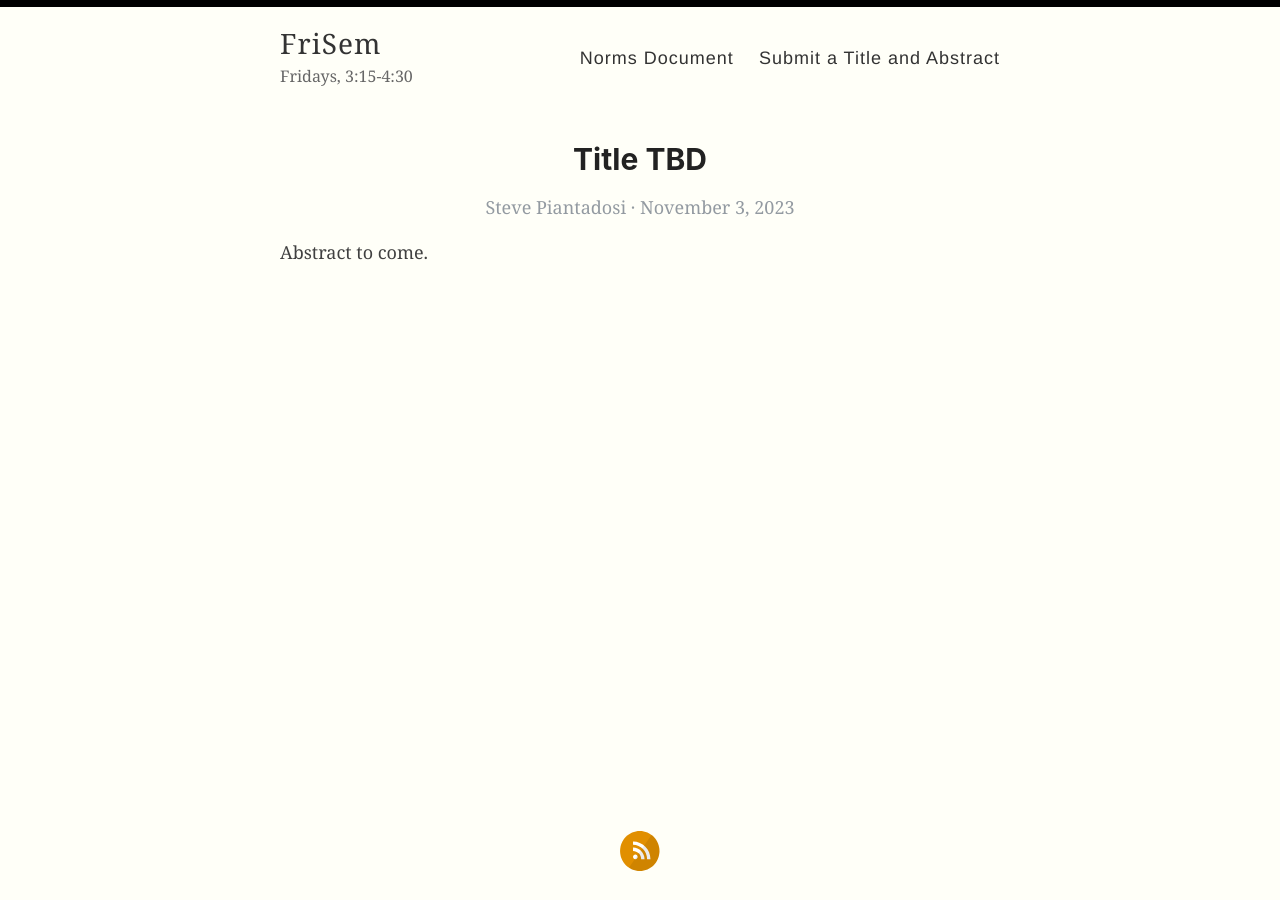
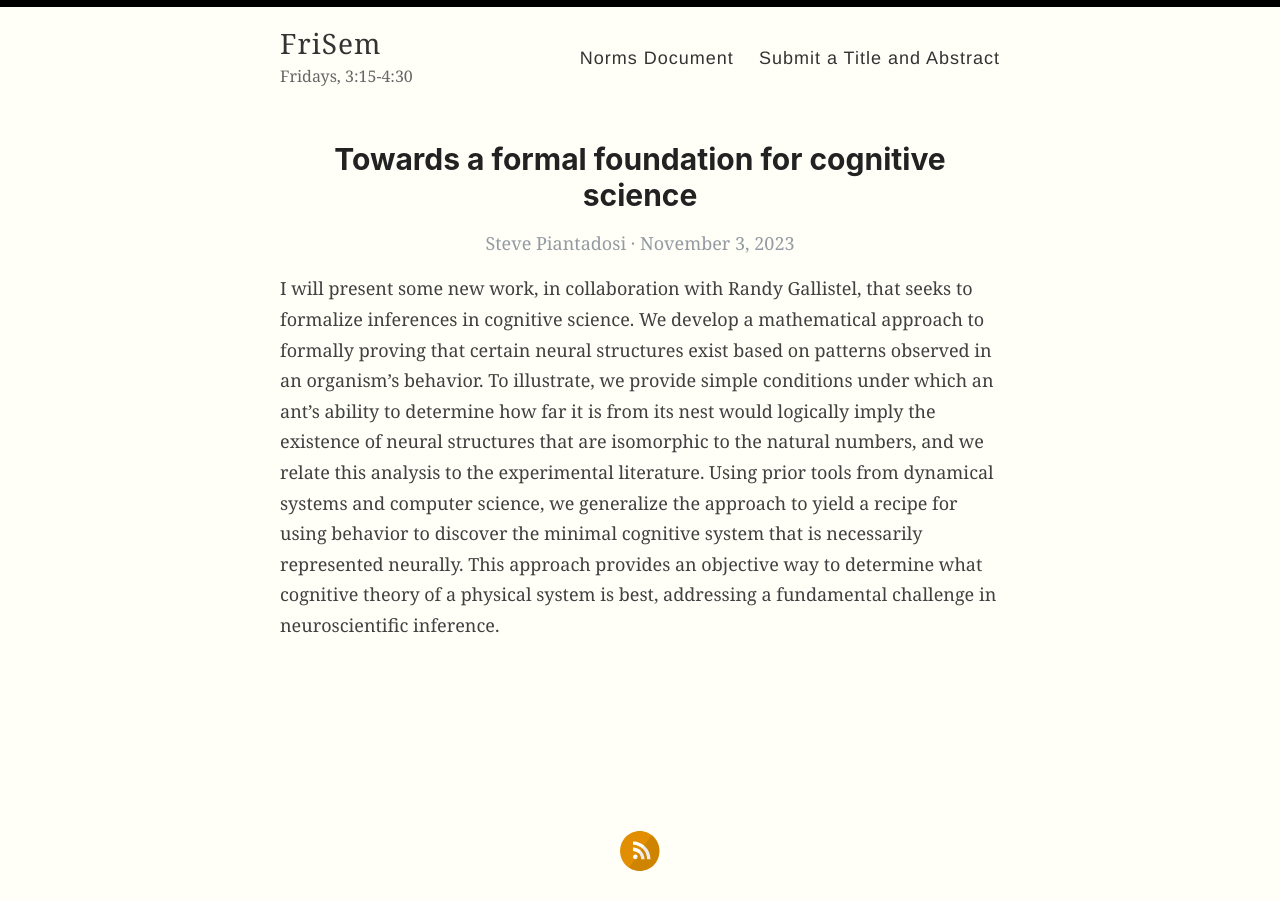
Before and after one commit to frisem/frisem.github.io, a Jekyll site: the page built from _posts/2023-11-03-steve-piantadosi.md, in a window 1280 px wide. Built offline with Jekyll 4.4.1, drawn with Linux system fonts in a browser that asks for light colours.

Commit message:
added Steve's title and abstract

```diff
--- a/_posts/2023-11-03-steve-piantadosi.md
+++ b/_posts/2023-11-03-steve-piantadosi.md
@@ -1,7 +1,7 @@
 ---
 layout: post
-title: Title TBD
+title: Towards a formal foundation for cognitive science
 speaker: Steve Piantadosi
 ---
 
-Abstract to come.
+I will present some new work, in collaboration with Randy Gallistel, that seeks to formalize inferences in cognitive science. We develop a mathematical approach to formally proving that certain neural structures exist based on patterns observed in an organism’s behavior. To illustrate, we provide simple conditions under which an ant's ability to determine how far it is from its nest would logically imply the existence of neural structures that are isomorphic to the natural numbers, and we relate this analysis to the experimental literature. Using prior tools from dynamical systems and computer science, we generalize the approach to yield a recipe for using behavior to discover the minimal cognitive system that is necessarily represented neurally. This approach provides an objective way to determine what cognitive theory of a physical system is best, addressing a fundamental challenge in neuroscientific inference.
```
